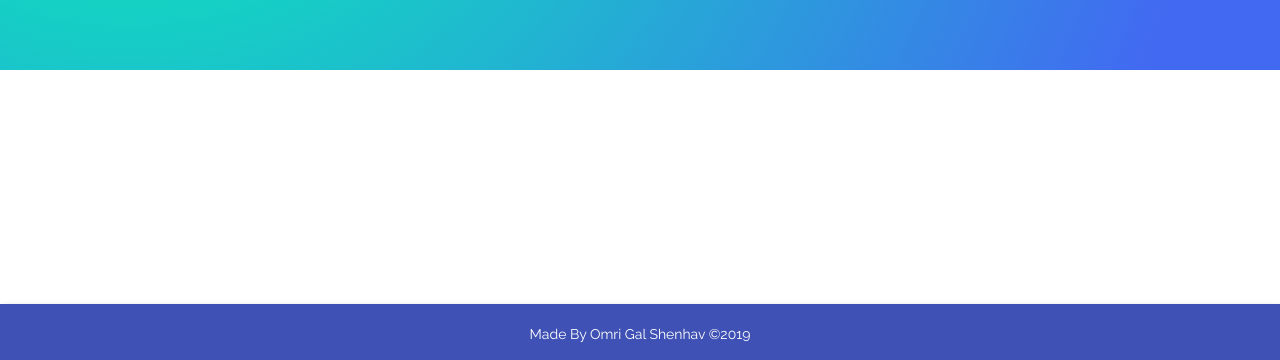
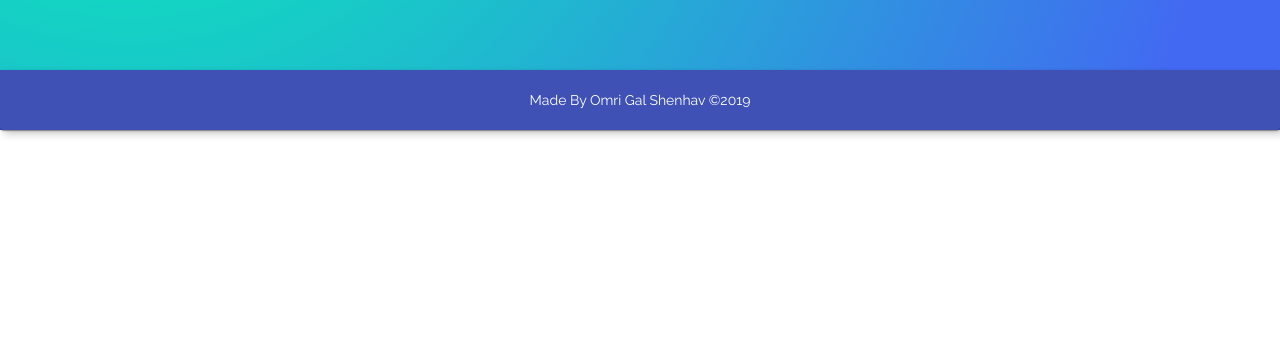
Before and after one commit to OmriGalShen/my-weather, a React (Create React App) app: page / in a window 1280 px wide. Shown: the part 436-796 px from the top of the page. Built offline with nearby package versions, Linux system fonts and the light colour scheme; no server answers.

Commit message:
fixed footer position

```diff
--- a/src/components/layout/footer/Footer.css
+++ b/src/components/layout/footer/Footer.css
@@ -1,8 +1,8 @@
 .footer {
-  position: absolute;
+  /* position: absolute;
   bottom: 0;
   left: 0;
-  width: 100%;
+  width: 100%; */
   display: flex;
   flex-direction: column;
   justify-content: center;
```
